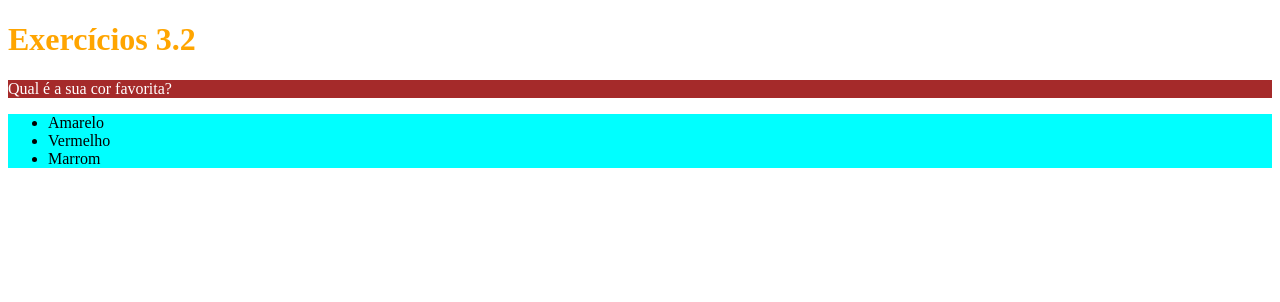
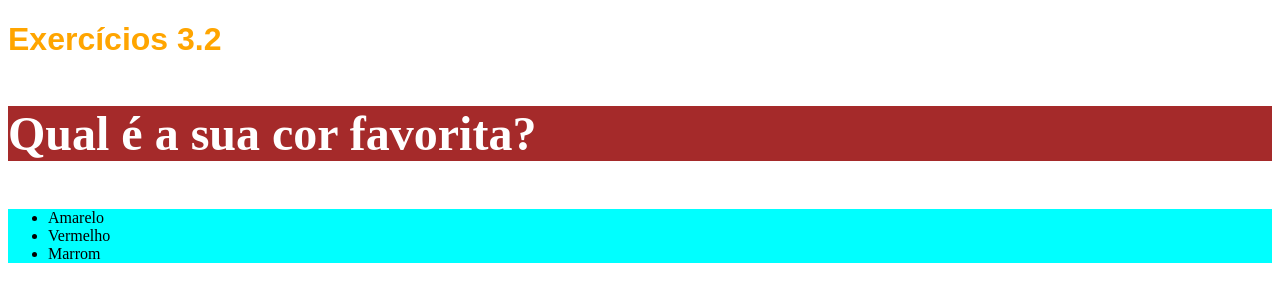
Before and after one commit to mthalmeida/trybe-treinamento, a plain HTML site: page 01-fundamentos/03-introducao-html-e-css/02-html-e-css-primeiros-passos-em-css/index.html in a window 1280 px wide. Drawn offline with Linux system fonts and the light colour scheme.

Commit message:
Adiciona arquivos de exercicio 3.2 com CSS externo

```diff
--- a/01-fundamentos/03-introducao-html-e-css/02-html-e-css-primeiros-passos-em-css/index.html
+++ b/01-fundamentos/03-introducao-html-e-css/02-html-e-css-primeiros-passos-em-css/index.html
@@ -3,29 +3,12 @@
   <head>
     <meta charset="UTF-8">
     <title>HTML</title>
-    <style>
+    <link rel="stylesheet" type="text/css" href="style-css.css"/>
 
-        h1 {
-            size: 65px; color: orange;
-        }
-
-        #color-list {
-            background-color: aqua;
-        }
-
-        .color-class {
-            background-color: brown;
-        }
-
-        #correcao-letra-ilegivel {
-            color: white;
-        }
-
-    </style>
   </head>
   <body>
     <h1>Exercícios 3.2</h1>
-    <p class="color-class" id="correcao-letra-ilegivel">Qual é a sua cor favorita?</p>
+    <p class="color-class" id="paragrafo">Qual é a sua cor favorita?</p>
 
 
     <ul id="color-list" class="color-class">
--- /dev/null
+++ b/01-fundamentos/03-introducao-html-e-css/02-html-e-css-primeiros-passos-em-css/style-css.css
@@ -0,0 +1,23 @@
+h1 {
+    size: 65px; color: orange; font-family: sans-serif;
+}
+
+#color-list {
+    background-color: aqua;
+}
+
+.color-class {
+    background-color: brown;
+}
+
+#paragrafo {
+    color: white; font-weight: 600;
+}
+
+body {
+    font-size: 16px;
+}
+
+#paragrafo {
+    font-size: 3em;
+}
```
